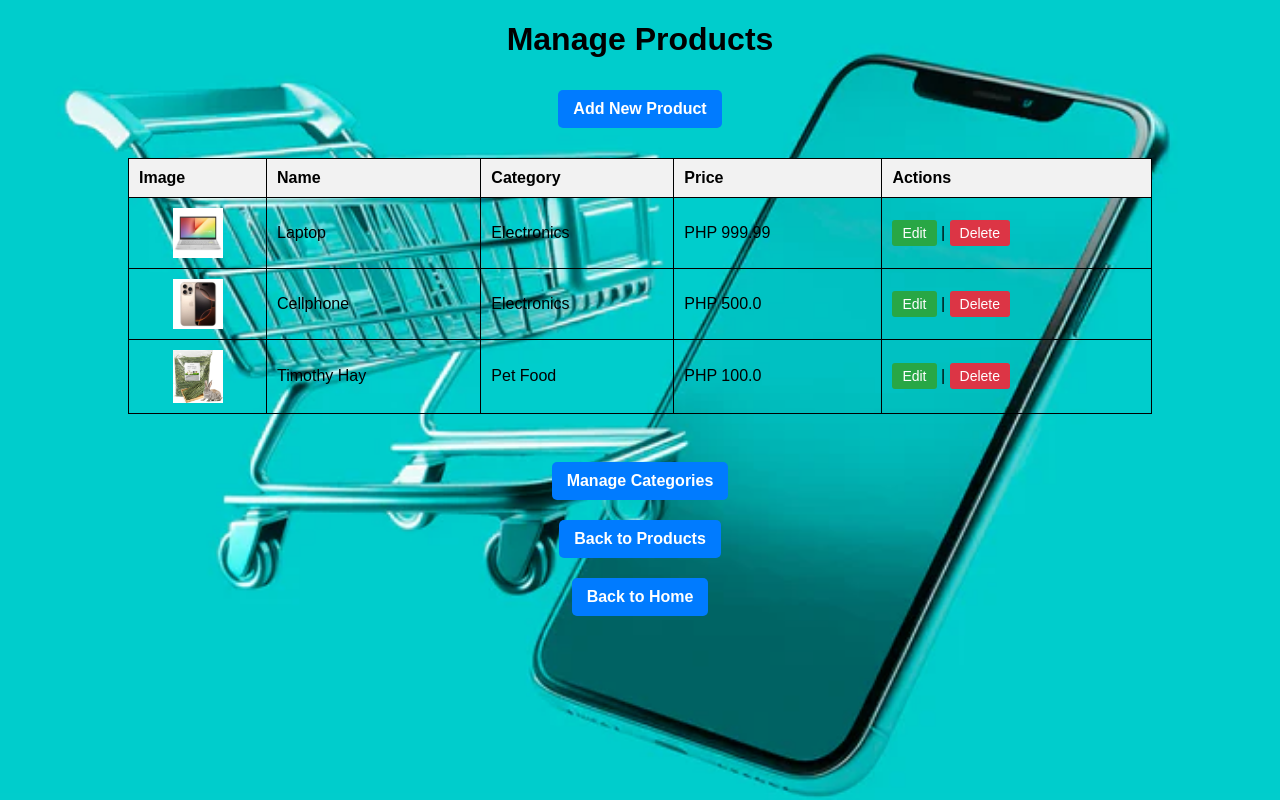
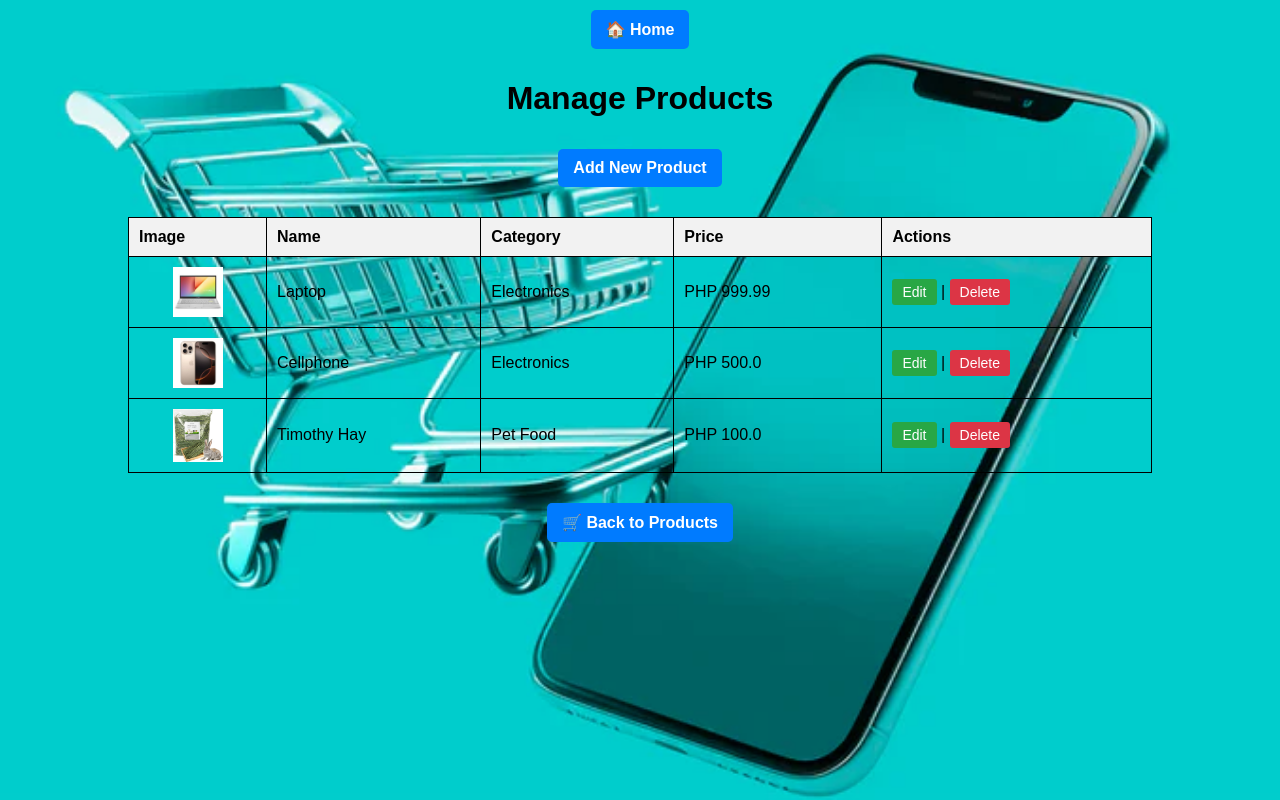
Before and after one commit to sCent02/ecommerce-flask, a Flask app: page /manage_products in a window 1280 px wide. Run offline with Flask 3, Linux system fonts and the light colour scheme; data comes from the database, SQL or seed files in the repository.

Commit message:
Modified HTML File.

```diff
--- a/templates/manage_categories.html
+++ b/templates/manage_categories.html
@@ -19,14 +19,14 @@
             <td>{{ category.id }}</td>
             <td>{{ category.name }}</td>
             <td>
-                <a href="{{ url_for('products.edit_category', category_id=category.id) }}">Edit</a> |
-                <a href="{{ url_for('products.delete_category', category_id=category.id) }}" onclick="return confirm('Are you sure?')">Delete</a>
+                <a href="{{ url_for('products.edit_category', category_id=category.id) }}" class="table-btn">Edit</a> |
+                <a href="{{ url_for('products.delete_category', category_id=category.id) }}" class="table-btn delete-btn" onclick="return confirm('Are you sure?')">Delete</a>
             </td>
         </tr>
         {% endfor %}
     </table>
 
     <br>
-    <a href="{{ url_for('products.manage_products') }}">Back to Manage Products</a>
+    <a href="{{ url_for('products.add_product') }}" class="btn">Back to Add Product</a>
 </body>
 </html>
--- a/templates/manage_products.html
+++ b/templates/manage_products.html
@@ -1,6 +1,10 @@
 <!DOCTYPE html>
 <html lang="en">
 <head>
+    <!-- Back to Home - Upper Left -->
+    <a href="{{ url_for('home') }}" class="btn home-btn">
+        🏠 Home
+    </a>
     <title>Manage Products</title>
     <link rel="stylesheet" href="{{ url_for('static', filename='styles.css') }}">
 </head>
@@ -30,13 +34,10 @@
         {% endfor %}
     </table>
 
-    <br>
-    <a href="{{ url_for('products.manage_categories') }}" class="btn">Manage Categories</a>
+    <!-- Back to Products - Lower Left -->
+    <a href="{{ url_for('products.get_products') }}" class="btn back-btn">
+        🛒 Back to Products
+    </a>
 
-    <br>
-    <a href="{{ url_for('products.get_products') }}" class="btn">Back to Products</a>
-
-    <br>
-    <a href="{{ url_for('home') }}" class="btn">Back to Home</a>
 </body>
 </html>
--- a/templates/products.html
+++ b/templates/products.html
@@ -27,7 +27,7 @@
             <option value="price_high" {% if request.args.get('sort') == 'price_high' %}selected{% endif %}>Price: High to Low</option>
         </select>
 
-        <button type="submit">Apply</button>
+        <button type="submit" class="table-btn">Apply</button>
     </form>
 
     <!-- Product Grid -->
```
Also changed, not shown: templates/add_product.html (+14 -6 lines).
